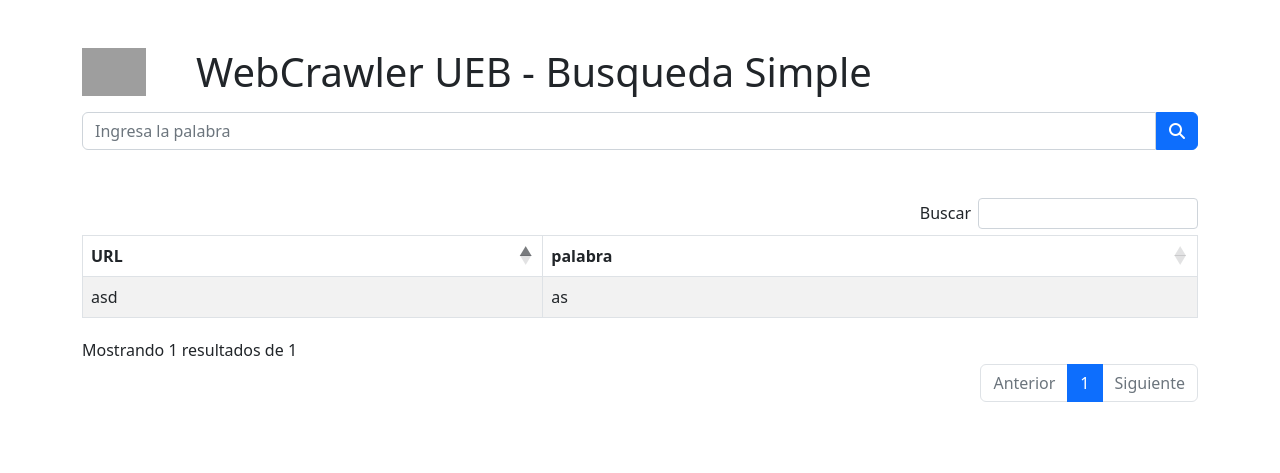
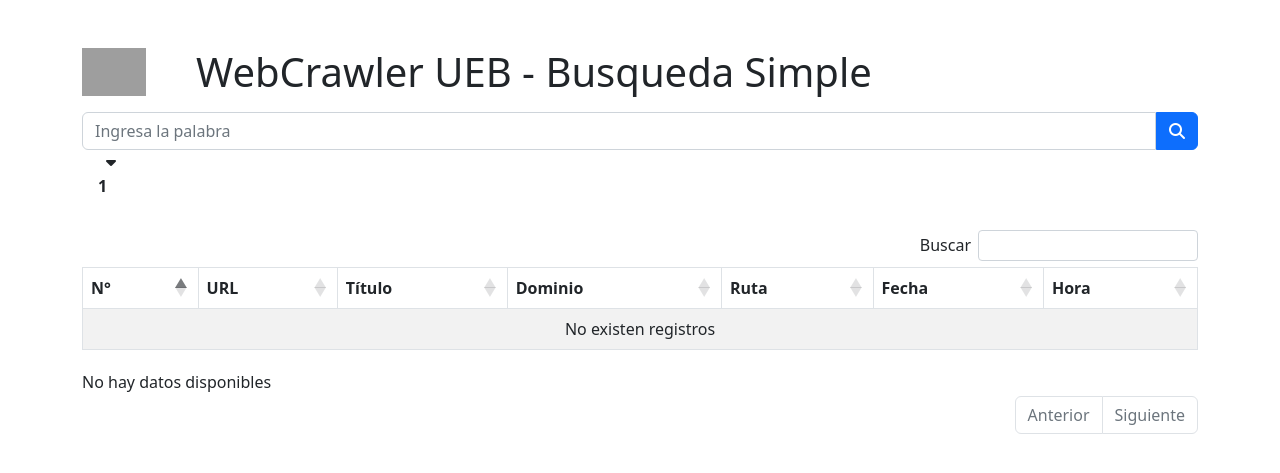
Before and after one commit to LGsus1224/WebCrawler_UEB, a Flask app: page /search/1 in a window 1280 px wide. Shown: the top 473 px of the page. Run offline with Flask 2, Linux system fonts and the light colour scheme; data that the repository does not hold is empty; some libraries are stand-ins or nearby versions; grey boxes are pictures that could not be loaded.

Commit message:
Database search and wewbcrawler

```diff
--- a/app.py
+++ b/app.py
@@ -1,5 +1,7 @@
-from flask import Flask, render_template,url_for,redirect,request
+from flask import Flask, render_template,url_for,redirect,request,flash
 from flask_wtf import CSRFProtect
+from database import requestConnection,requestCursor
+import re
 
 app = Flask(__name__)
 
@@ -12,12 +14,28 @@ def index():
     if request.method=='GET':
         return render_template('index.html')
     else:
-        text = request.form['search_text']
-        return redirect(url_for('search_text',texto=str(text)))
+        texto = request.form['search_text']
+        if len(texto) == 0 or re.search(r'\W', texto):
+            flash('Texto ingresado no válido', 'error')
+            return redirect(url_for('index'))
+        else:
+            return redirect(url_for('search_text',texto=str(texto)))
 
 @app.route('/search/<string:texto>',methods=['GET','POST'])
 def search_text(texto):
-    return render_template('load_content.html', texto=texto)
+    if request.method == 'GET':
+        db=requestConnection()
+        cursor=requestCursor(db)
+        cursor.execute(f"SELECT * FROM websites WHERE url LIKE '%{texto}%'")
+        datos=cursor.fetchall()
+        return render_template('load_content.html', texto=texto, datos=datos)
+    else:
+        texto = request.form['search_text']
+        if len(texto) == 0 or re.search(r'\W', texto):
+            flash('Texto ingresado no válido', 'error')
+            return redirect(url_for('index'))
+        else:
+            return redirect(url_for('search_text',texto=str(texto)))
 
 @app.errorhandler(404)
 def error404(e):
--- /dev/null
+++ b/database.py
@@ -0,0 +1,14 @@
+import pymysql.cursors
+
+h = 'localhost'
+d = 'webcrawler'
+u = 'admin'
+p = 'phpmyadmin'
+
+def requestConnection():
+    db_conn = pymysql.connect(host=h, user=u, password=p, database=d)
+    return db_conn
+
+
+def requestCursor(conn):
+    return pymysql.cursors.DictCursor(conn)
--- a/requirements.txt
+++ b/requirements.txt
@@ -1,5 +1,7 @@
 attrs==22.2.0
 Automat==22.10.0
+beautifulsoup4==4.11.2
+bs4==0.0.1
 certifi==2022.12.7
 cffi==1.15.1
 charset-normalizer==3.1.0
@@ -34,6 +36,7 @@ requests==2.28.2
 requests-file==1.5.1
 service-identity==21.1.0
 six==1.16.0
+soupsieve==2.4
 tldextract==3.4.0
 Twisted==22.10.0
 typing_extensions==4.5.0
--- a/static/css/index.css
+++ b/static/css/index.css
@@ -23,3 +23,37 @@
     border-top-left-radius: 0;
     border-bottom-left-radius: 0;
 }
+
+.flash-messages{
+    position: absolute;
+    top: -50px;
+    animation-name: error_message;
+    animation-duration: 1s;
+    animation-delay: 1s;
+    animation-timing-function: ease-in-out;
+    animation-fill-mode: forwards;
+    opacity: 0;
+    visibility: hidden;
+}
+@keyframes error_message {
+    40%{
+        visibility: visible;
+        opacity: 1;
+        top: 0;
+    }
+    100%{
+        visibility: visible;
+        opacity: 1;
+        top: 0;
+    }
+}
+.flash-messages div{
+    border-top-left-radius: 0;
+    border-top-right-radius: 0;
+}
+
+.text-searched{
+    font-weight: bold;
+    top: 0;
+    margin-top: 0;
+}
--- a/templates/load_content.html
+++ b/templates/load_content.html
@@ -27,21 +27,39 @@
                     <h1>WebCrawler UEB - Busqueda Simple</h1>
                 </div>
                 <div class="mt-2 d-flex">
-                    <input class="form-control search_input2" type="search" name="search_text" id="search_text" placeholder="Ingresa la palabra">
+                    <input class="form-control search_input2" type="search" name="search_text" id="search_text" placeholder="Ingresa la palabra" required>
                     <button type="submit" class="send btn btn-primary"><i class="fa-solid fa-magnifying-glass"></i></button>
+                </div>
+                <div class="ms-3">
+                    <i class="fa-solid fa-caret-down ms-2"></i>
+                    <p class="font-weight-bold text-searched">{{texto}}</p>
                 </div>
             </form>
         </div>
-        <div class="row mt-5">
+        <div class="row mt-3">
             <div class="col-12">
                 <table class="table table-bordered table-striped crud-table">
                     <thead>
+                        <th>N°</th>
                         <th>URL</th>
-                        <th>palabra</th>
+                        <th>Título</th>
+                        <th>Dominio</th>
+                        <th>Ruta</th>
+                        <th>Fecha</th>
+                        <th>Hora</th>
                     </thead>
                     <tbody>
-                        <td>asd</td>
-                        <td>as</td>
+                        {% for i in datos %}
+                            <tr>
+                                <td>{{loop.index}}</td>
+                                <td>{{i.url}}</td>
+                                <td>{{i.tittle}}</td>
+                                <td>{{i.dominio}}</td>
+                                <td>{{i.route}}</td>
+                                <td>{{i.fecha}}</td>
+                                <td>{{i.hora}}</td>
+                            </tr>
+                        {% endfor %}
                     </tbody>
                 </table>
             </div>
```
Also changed, not shown: db.py (deleted, +0 -9 lines), templates/index.html (+10 -3 lines), webcrawler.py (added, +50 -0 lines), static/js/validation.js (deleted), 1 other file.
